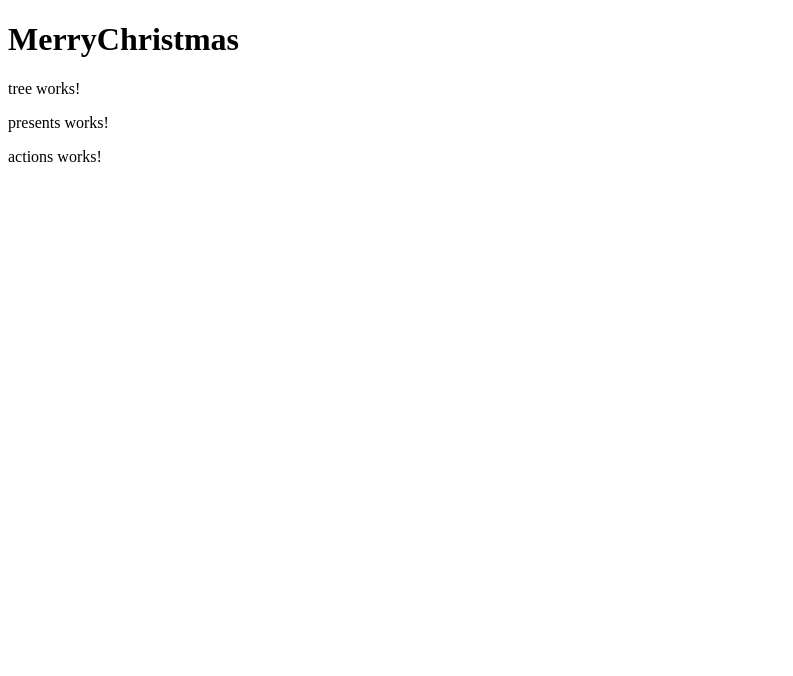
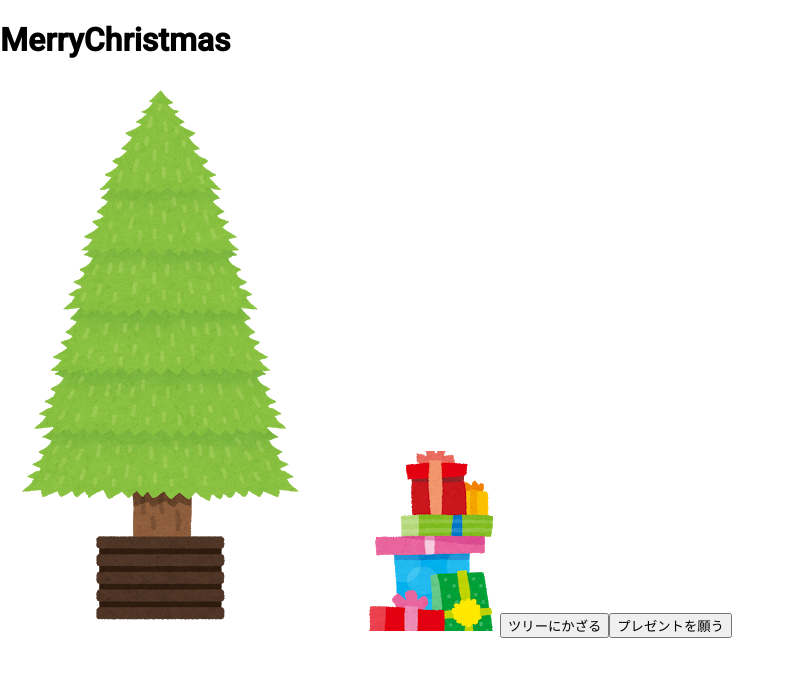
Before and after one commit to TakahiroSono/merry-christmas, an Angular app: page / in a window 1280 px wide. Shown: the top 676 px of the page, without its empty margins (0-793 px from the left). Built offline with nearby package versions, Linux system fonts and the light colour scheme.

Commit message:
add package and change template

```diff
--- a/package.json
+++ b/package.json
@@ -22,6 +22,7 @@
     "@angular/platform-browser-dynamic": "~7.1.0",
     "@angular/router": "~7.1.0",
     "core-js": "^2.5.4",
+    "hammerjs": "^2.0.8",
     "rxjs": "~6.3.3",
     "tslib": "^1.9.0",
     "zone.js": "~0.8.26"
--- a/src/app/actions/actions.component.html
+++ b/src/app/actions/actions.component.html
@@ -1,3 +1,2 @@
-<p>
-  actions works!
-</p>
+<button mat-button>ツリーにかざる</button>
+<button mat-button>プレゼントを願う</button>
--- a/src/app/app.module.ts
+++ b/src/app/app.module.ts
@@ -6,6 +6,7 @@
 import { TreeComponent } from './tree/tree.component';
 import { PresentsComponent } from './presents/presents.component';
 import { ActionsComponent } from './actions/actions.component';
+import { BrowserAnimationsModule } from '@angular/platform-browser/animations';
 
 @NgModule({
   declarations: [
@@ -16,7 +17,8 @@
   ],
   imports: [
     BrowserModule,
-    AppRoutingModule
+    AppRoutingModule,
+    BrowserAnimationsModule
   ],
   providers: [],
   bootstrap: [AppComponent]
--- a/src/app/presents/presents.component.html
+++ b/src/app/presents/presents.component.html
@@ -1,3 +1 @@
-<p>
-  presents works!
-</p>
+<img alt="present" src="../../assets/christmas_presents.png">
--- a/src/app/tree/tree.component.html
+++ b/src/app/tree/tree.component.html
@@ -1,3 +1 @@
-<p>
-  tree works!
-</p>
+<img alt="tree" src="../../assets/christmastree_nude.png">
--- a/src/index.html
+++ b/src/index.html
@@ -7,6 +7,8 @@
 
   <meta name="viewport" content="width=device-width, initial-scale=1">
   <link rel="icon" type="image/x-icon" href="favicon.ico">
+  <link href="https://fonts.googleapis.com/icon?family=Material+Icons" rel="stylesheet">
+  <link href="https://fonts.googleapis.com/css?family=Roboto:300,400,500" rel="stylesheet">
 </head>
 <body>
   <app-root></app-root>
--- a/src/main.ts
+++ b/src/main.ts
@@ -1,3 +1,4 @@
+import 'hammerjs';
 import { enableProdMode } from '@angular/core';
 import { platformBrowserDynamic } from '@angular/platform-browser-dynamic';
 
--- a/src/styles.scss
+++ b/src/styles.scss
@@ -1 +1,32 @@
+
+// Custom Theming for Angular Material
+// For more information: https://material.angular.io/guide/theming
+@import '~@angular/material/theming';
+// Plus imports for other components in your app.
+
+// Include the common styles for Angular Material. We include this here so that you only
+// have to load a single css file for Angular Material in your app.
+// Be sure that you only ever include this mixin once!
+@include mat-core();
+
+// Define the palettes for your theme using the Material Design palettes available in palette.scss
+// (imported above). For each palette, you can optionally specify a default, lighter, and darker
+// hue. Available color palettes: https://material.io/design/color/
+$merry-christmas-primary: mat-palette($mat-indigo);
+$merry-christmas-accent: mat-palette($mat-pink, A200, A100, A400);
+
+// The warn palette is optional (defaults to red).
+$merry-christmas-warn: mat-palette($mat-red);
+
+// Create the theme object (a Sass map containing all of the palettes).
+$merry-christmas-theme: mat-light-theme($merry-christmas-primary, $merry-christmas-accent, $merry-christmas-warn);
+
+// Include theme styles for core and each component used in your app.
+// Alternatively, you can import and @include the theme mixins for each component
+// that you are using.
+@include angular-material-theme($merry-christmas-theme);
+
 /* You can add global styles to this file, and also import other style files */
+
+html, body { height: 100%; }
+body { margin: 0; font-family: Roboto, "Helvetica Neue", sans-serif; }
```
